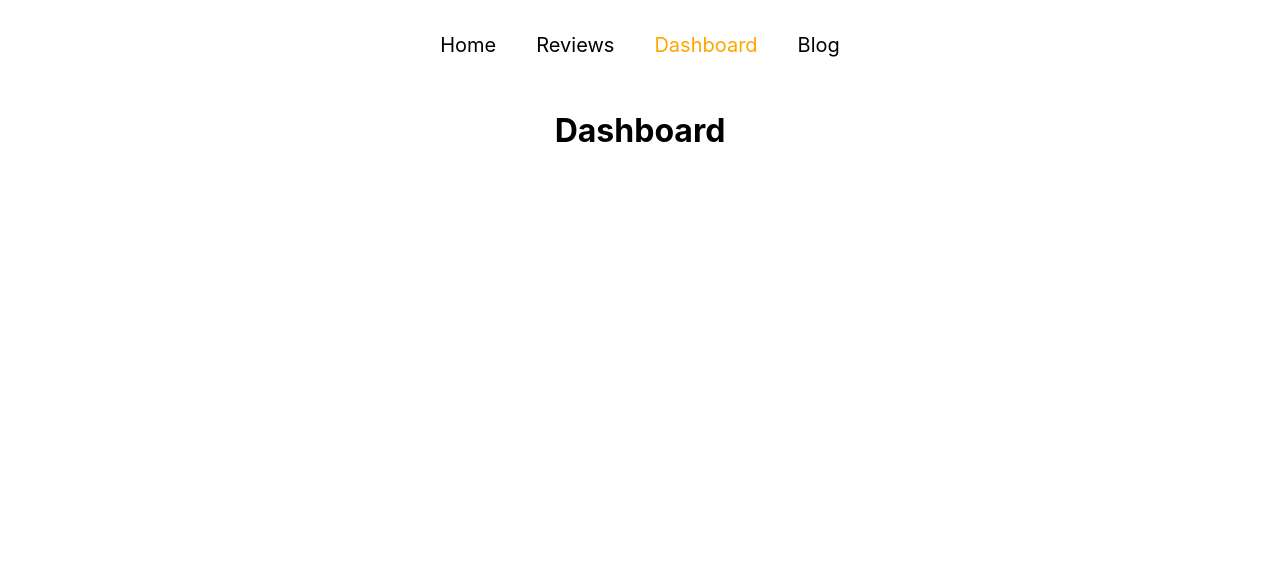
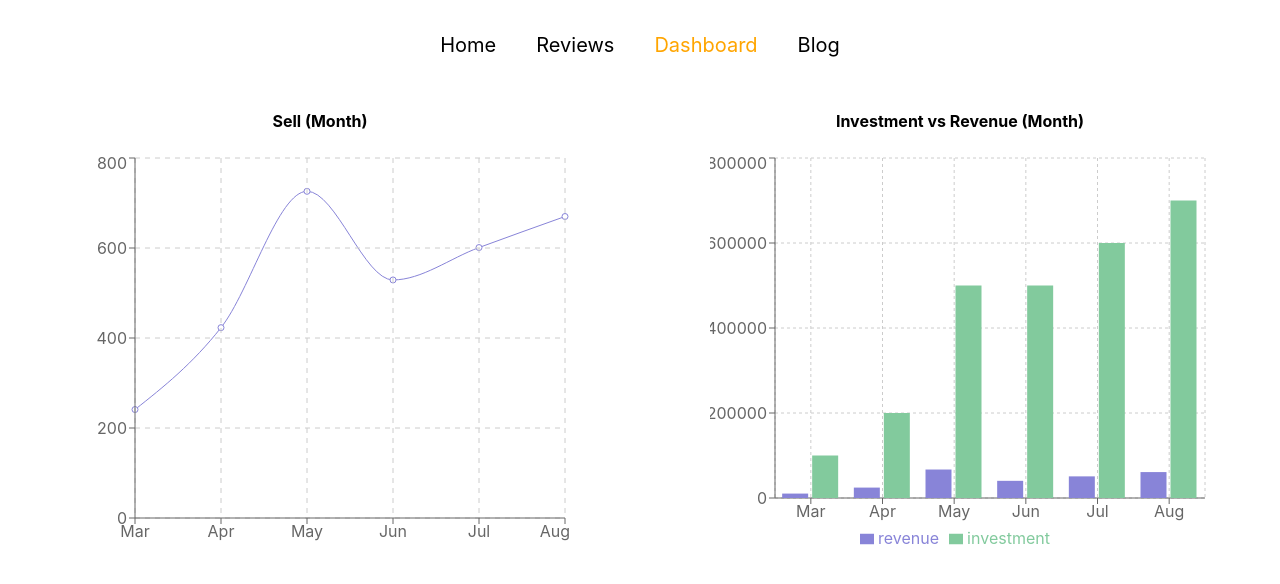
Before and after one commit to abidhossain2/product-checker, a React (Create React App) app: page /dashboard in a window 1280 px wide. Shown: the top 584 px of the page. Built offline with nearby package versions, Linux system fonts and the light colour scheme.

Commit message:
dashboard page set

```diff
--- a/package.json
+++ b/package.json
@@ -11,6 +11,7 @@
     "react-icons": "^4.3.1",
     "react-router-dom": "^6.3.0",
     "react-scripts": "5.0.0",
+    "recharts": "^2.1.9",
     "web-vitals": "^2.1.4"
   },
   "scripts": {
--- /dev/null
+++ b/public/data.json
@@ -0,0 +1,38 @@
+[
+    {
+        "month": "Mar",
+        "investment": 100000,
+        "sell": 241,
+        "revenue": 10401
+    },
+    {
+        "month": "Apr",
+        "investment": 200000,
+        "sell": 423,
+        "revenue": 24500
+    },
+    {
+        "month": "May",
+        "investment": 500000,
+        "sell": 726,
+        "revenue": 67010
+    },
+    {
+        "month": "Jun",
+        "investment": 500000,
+        "sell": 529,
+        "revenue": 40405
+    },
+    {
+        "month": "Jul",
+        "investment": 600000,
+        "sell": 601,
+        "revenue": 50900
+    },
+    {
+        "month": "Aug",
+        "investment": 700000,
+        "sell": 670,
+        "revenue": 61000
+    }
+]
--- /dev/null
+++ b/src/Hooks/UseData.js
@@ -0,0 +1,13 @@
+import { useEffect, useState } from "react"
+
+const UseData = () => {
+    const [data, setData] = useState([])
+    useEffect( () => {
+        fetch('data.json')
+        .then(res => res.json())
+        .then(data => setData(data))
+    }, [])
+    return [data]
+}
+
+export default UseData;
--- /dev/null
+++ b/src/components/Dashboard/Dashboard.css
@@ -0,0 +1,5 @@
+.dashboard-container{
+    display: flex;
+    justify-content: space-around;
+    align-items: center;
+}
--- a/src/components/Dashboard/Dashboard.js
+++ b/src/components/Dashboard/Dashboard.js
@@ -1,9 +1,33 @@
 import React from 'react';
-
+import { Bar, BarChart, CartesianGrid, Legend, Line, LineChart, Tooltip, XAxis, YAxis } from 'recharts';
+import UseData from '../../Hooks/UseData';
+import './Dashboard.css'
 const Dashboard = () => {
+    const [data] = UseData()
     return (
-        <div>
-            <h1>Dashboard</h1>
+        <div className='dashboard-container'>
+            <div>
+                <h4>Sell (Month)</h4>
+                <LineChart width={500} height={400} data={data}>
+                    <Line type="monotone" dataKey="sell" stroke="#8884d8" />
+                    <CartesianGrid stroke="#ccc" strokeDasharray="5 5" />
+                    <XAxis dataKey="month" />
+                    <YAxis />
+                    <Tooltip></Tooltip>
+                </LineChart>
+            </div>
+            <div>
+                <h4>Investment vs Revenue (Month)</h4>
+                <BarChart width={500} height={400} data={data}>
+                    <CartesianGrid strokeDasharray="3 3" />
+                    <XAxis dataKey="month" />
+                    <YAxis />
+                    <Tooltip />
+                    <Legend />
+                    <Bar dataKey="revenue" fill="#8884d8" />
+                    <Bar dataKey="investment" fill="#82ca9d" />
+                </BarChart>
+            </div>
         </div>
     );
 };
--- a/src/components/Home/Home.css
+++ b/src/components/Home/Home.css
@@ -31,7 +31,7 @@
 
 .rest-review{
     width: 150px;
-    margin-bottom: 80px;
+    display: block;
     border: none;
     background-color: white;
     padding: 7px;
@@ -39,4 +39,7 @@
     font-size: 18px;
     box-shadow: 0px 0px 4px black;
     cursor: pointer;
+    text-decoration: none;
+    color: black;
+    margin: 40px auto;
 }
--- a/src/components/Home/Home.js
+++ b/src/components/Home/Home.js
@@ -1,4 +1,5 @@
 // import React, { useEffect, useState } from 'react';
+import { Link } from 'react-router-dom';
 import UseReview from '../../Hooks/UseReview';
 import Review from '../Review/Review';
 import './Home.css'
@@ -18,10 +19,10 @@ const Home = () => {
                 reviews.map(review => <Review
                 key={review.id}
                 review={review}
-                ></Review>)
+                ></Review>).slice(0,3)
             }
         </div>
-        <button className='rest-review'>See More</button>
+        <Link to='/reviews' className='rest-review'>See More</Link>
         </>
     );
 };
--- /dev/null
+++ b/src/components/Reviews/Reviews.css
@@ -0,0 +1,5 @@
+.total-review-container{
+    display: grid;
+    grid-template-columns: repeat(3, 1fr);
+    margin: auto;
+}
--- a/src/components/Reviews/Reviews.js
+++ b/src/components/Reviews/Reviews.js
@@ -1,9 +1,17 @@
 import React from 'react';
-
+import UseReview from '../../Hooks/UseReview';
+import TotalReview from '../TotalReview/TotalReview';
+import './Reviews.css'
 const Reviews = () => {
+    const [reviews] = UseReview()
     return (
-        <div>
-            <h1>Reviews</h1>
+        <div className='total-review-container'>
+            {
+                reviews.map(review => <TotalReview
+                key={review.id}
+                review={review}
+                ></TotalReview>)
+            }
         </div>
     );
 };
--- /dev/null
+++ b/src/components/TotalReview/TotalReview.css
@@ -0,0 +1,14 @@
+.total-personal-review{
+    width: 300px;
+    height: 390px;
+    margin: 60px auto;
+    border-radius: 9px;
+    padding: 8px;
+    box-shadow: 0px 0px 4px #bebebe;
+}
+
+.total-personal-review img{
+    width: 300px;
+    height: 200px;
+    border-radius: 9px;
+}
--- /dev/null
+++ b/src/components/TotalReview/TotalReview.js
@@ -0,0 +1,15 @@
+import React from 'react';
+import './TotalReview.css'
+const TotalReview = (props) => {
+    const {img, name, review, ratings} = props.review;
+    return (
+        <div className='total-personal-review'>
+            <img src={img} alt="" />
+            <h4>Name: {name}</h4>
+            <p>{review}</p>
+            <h5>Rating: {ratings}</h5>
+        </div>
+    );
+};
+
+export default TotalReview;
```
Also changed, not shown: 1 other file (tests, documents, lock files or other folders).
